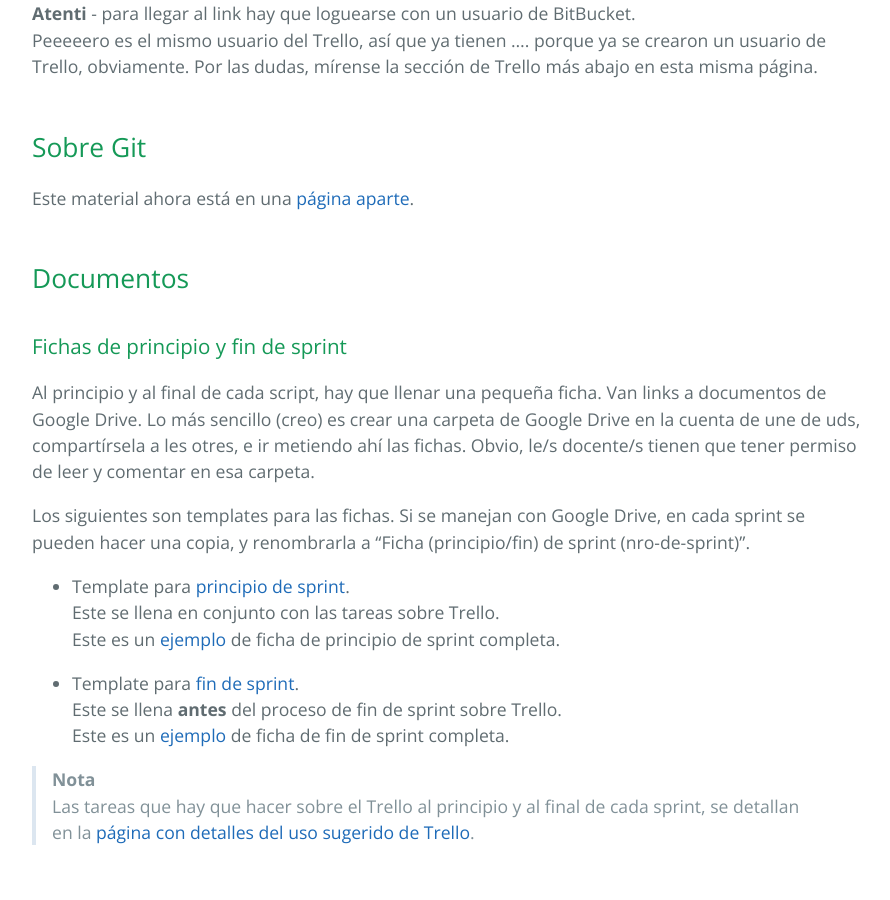
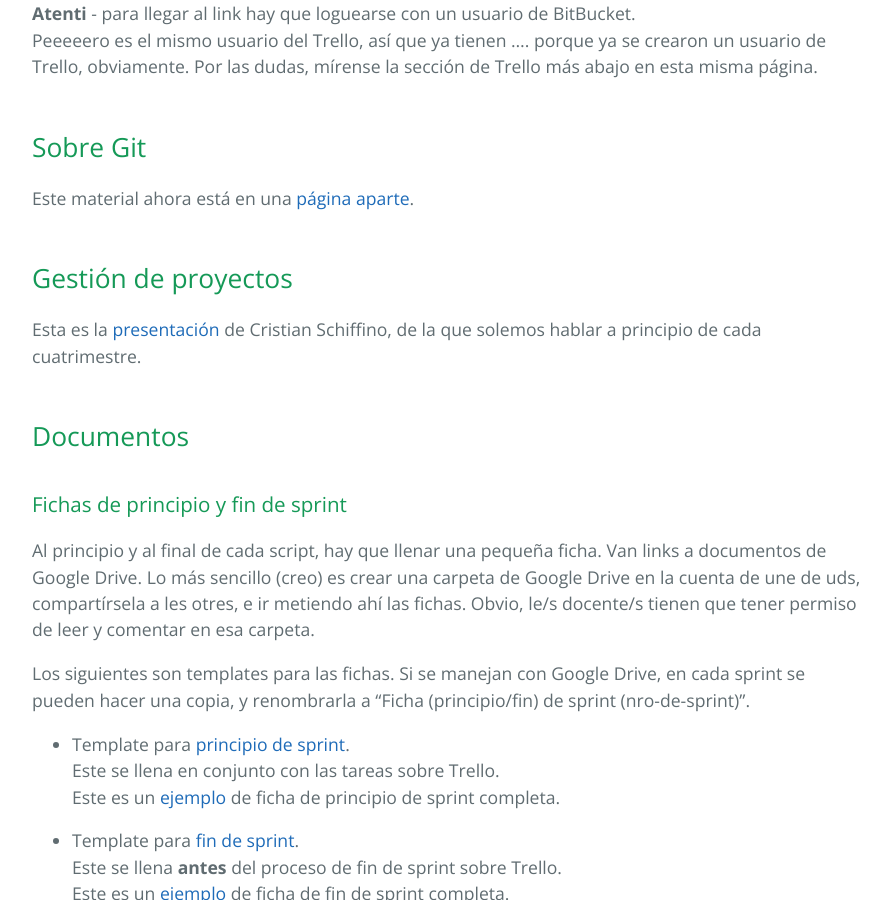
Before and after one commit to unahur-desapp/unahur-desapp-site, a Jekyll site: the page built from recursos/recursos-index.md, in a window 1280 px wide and 900 px high, scrolled down 1366 px. Shown: the whole window, without its empty margins (192-1082 px from the left). Built offline with Jekyll 4.4.1, drawn with Linux system fonts in a browser that asks for light colours; our own code applies the rules of GitHub Pages for plain Markdown files.

Commit message:
link a PPT de gestion de proyectos

```diff
--- a/recursos/recursos-index.md
+++ b/recursos/recursos-index.md
@@ -44,6 +44,10 @@ Peeeeero es el mismo usuario del Trello, así que ya tienen .... porque ya se cr
 
 ## Sobre Git
 Este material ahora está en una [página aparte](./git/git-index).
+
+
+## Gestión de proyectos
+Esta es la [presentación](../adjuntos/unahur-2022-CS_FINAL.pptx) de Cristian Schiffino, de la que solemos hablar a principio de cada cuatrimestre.
 
 
 ## Documentos
```
Also changed, not shown: 1 other file.
